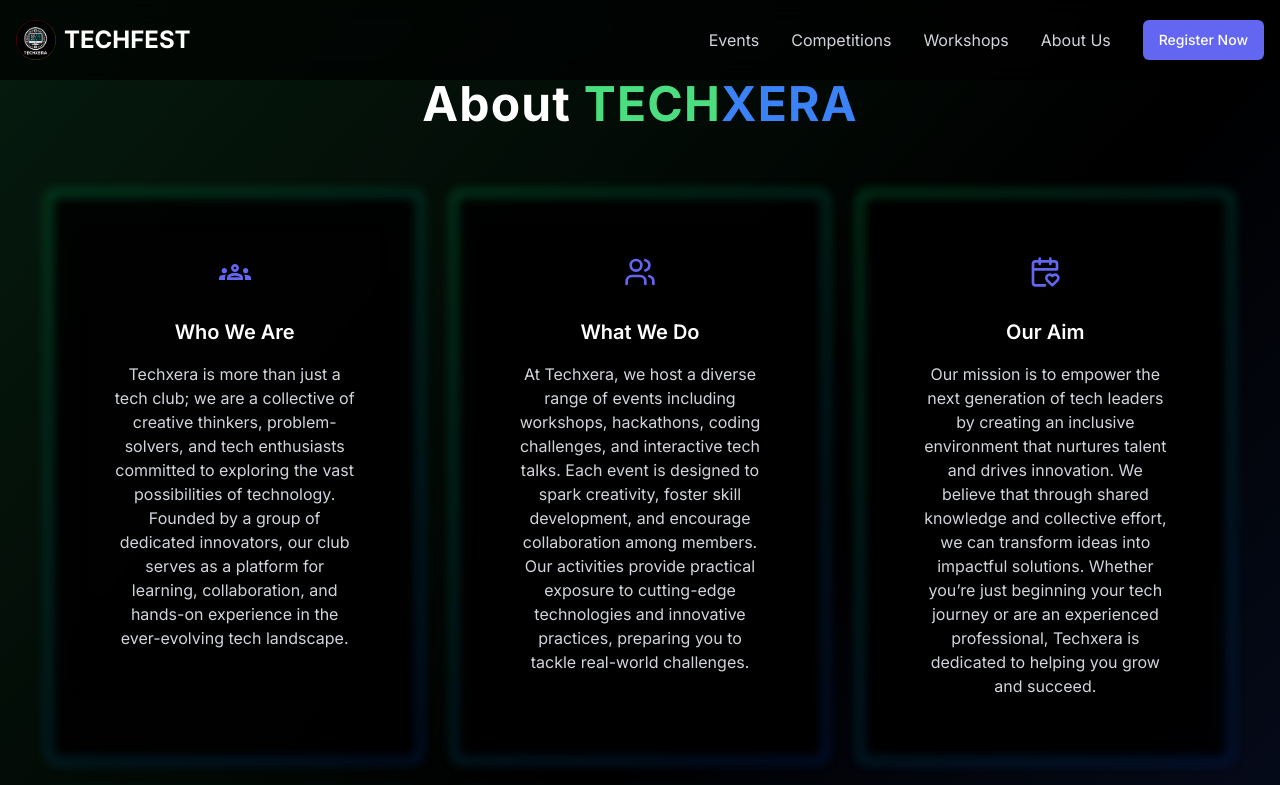
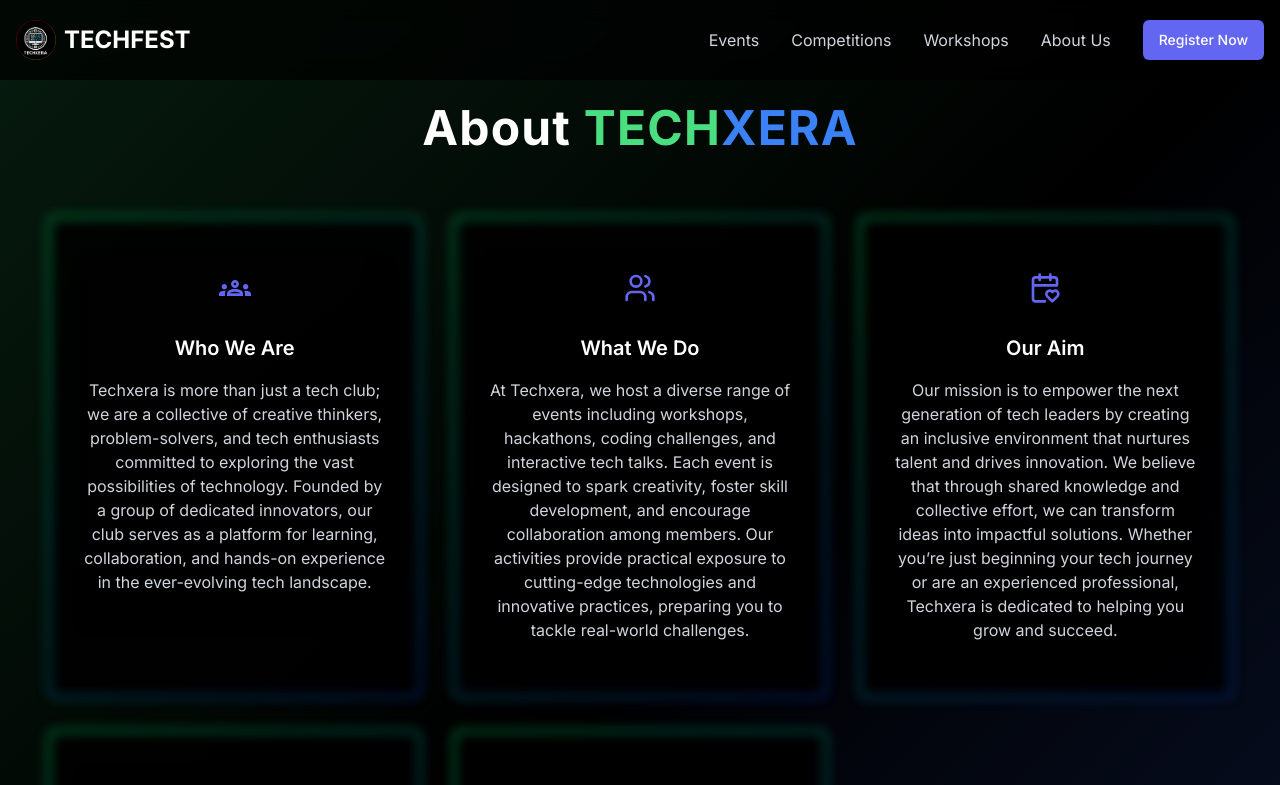
Before and after one commit to Faredhub/techxera2, a React (Vite) app: page /initiatives in a window 1280 px wide. Shown: the top 785 px of the page. Built offline with nearby package versions, Linux system fonts and the light colour scheme.

Commit message:
About page

```diff
--- a/src/components/AboutUs.tsx
+++ b/src/components/AboutUs.tsx
@@ -39,7 +39,7 @@ const AboutUs = () => {
   return (
     <section className="py-20 px-4 bg-black relative overflow-hidden">
       <div className="container mx-auto relative z-10">
-        <h2 className="text-4xl md:text-5xl font-extrabold text-center mb-16 text-white tracking-wide">
+        <h2 className="text-4xl md:text-5xl mt-6 font-extrabold text-center mb-16 text-white tracking-wide">
           About <span className="text-green-400">TECH</span>
           <span className="text-blue-500">XERA</span>
         </h2>
@@ -62,7 +62,7 @@ const AboutUs = () => {
               ></div>
 
               {/* iOS-Style Transparent Background on Hover */}
-              <div className="relative z-10 p-8 bg-black bg-opacity-40 rounded-lg shadow-lg backdrop-blur-md transition-all duration-500 group-hover:bg-opacity-10">
+              <div className="relative z-10 py-6 px-1 bg-black bg-opacity-40 rounded-lg shadow-lg backdrop-blur-md transition-all duration-500 group-hover:bg-opacity-10">
                 <div className="mb-6 inline-block text-primary">{feature.icon}</div>
                 <h3 className="text-xl font-semibold mb-4 text-white">
                   {feature.title}
```
